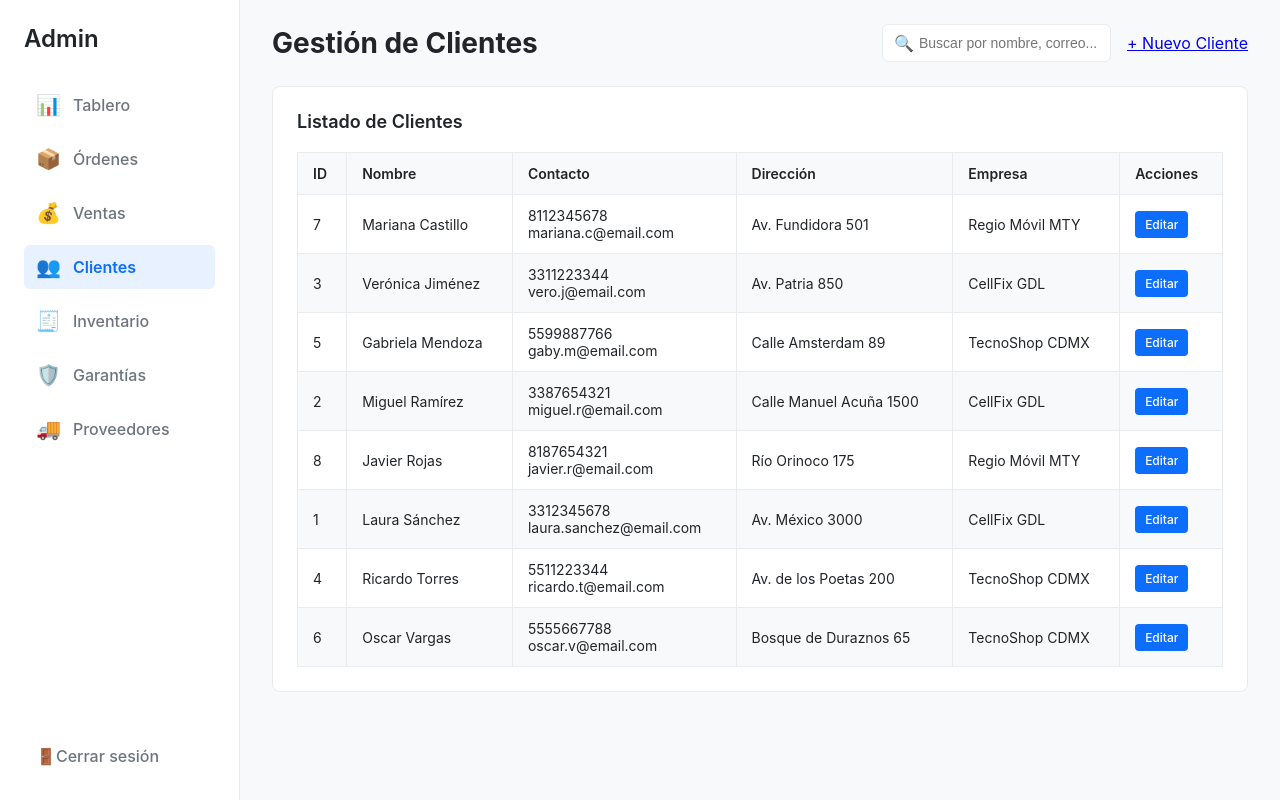
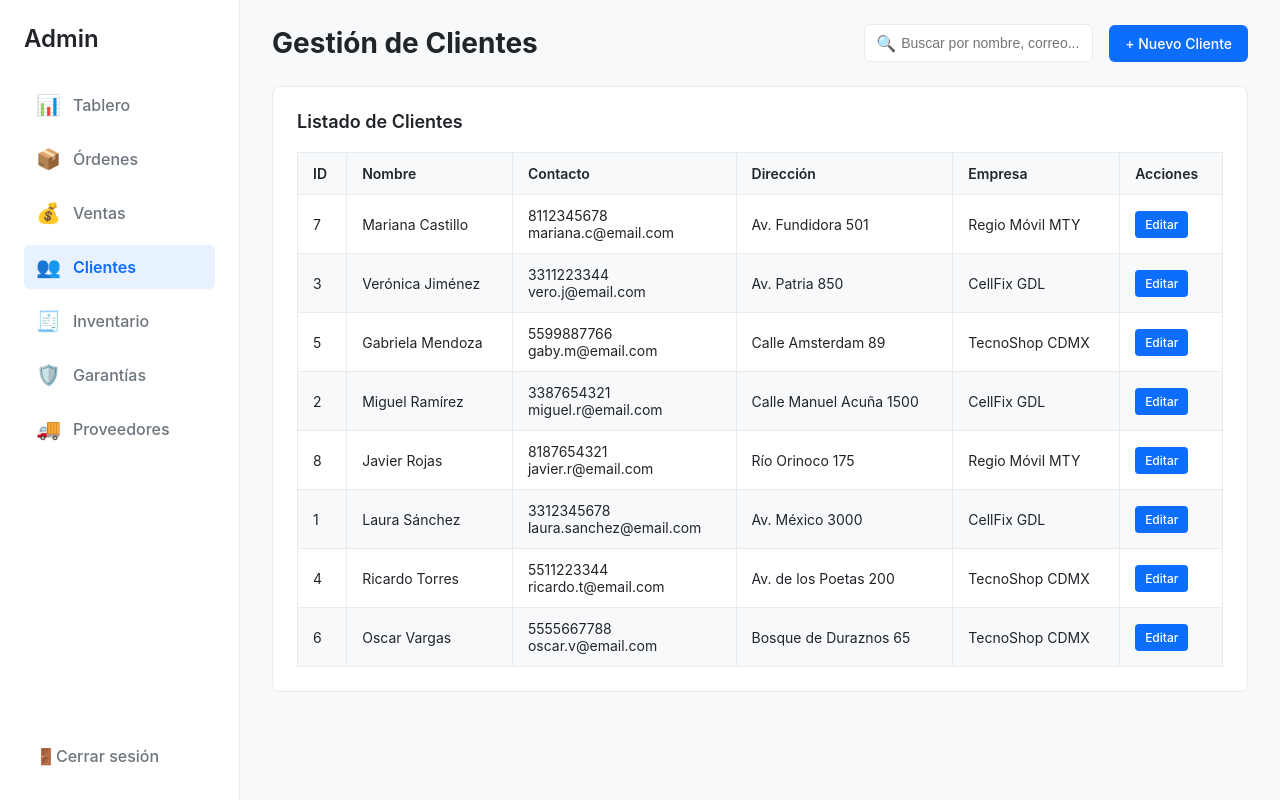
Before and after one commit to iZeroRe/Tecnomundo, a PHP site: page /admin/clientes.php in a window 1280 px wide. Run offline with PHP 8.4, Linux system fonts and the light colour scheme; the visitor is signed in with stand-in values (Sample User, id 1); data comes from the database, SQL or seed files in the repository.

Commit message:
camios de stilo

```diff
--- a/html/admin/clientes.php
+++ b/html/admin/clientes.php
@@ -138,6 +138,20 @@ try {
             transform: translateY(-50%);
             color: var(--color-texto-secundario);
         }
+        .btn-primary {
+             background-color: var(--color-primario);
+            color: var(--color-blanco);
+            border: none;
+            padding: 10px 16px;
+            border-radius: 6px;
+            font-weight: 500;
+            cursor: pointer;
+            font-size: 14px;
+            text-decoration: none; /* Esto quita el subrayado */
+        }
+.btn-primary:hover {
+    background-color: #0b5ed7;
+}
 
         /* Contenedor principal para la tabla */
         .card {
--- a/html/controllers/actualizar_cliente.php
+++ b/html/controllers/actualizar_cliente.php
@@ -55,7 +55,7 @@ $stmt->execute(([
 ]));
 $pdo->commit();
 // Mensaje de exito
-$_SESSION['success_message'] = "Actualizacion Exitosa" . htmlspecialchars($nombre) . " " . htmlspecialchars($apellido) . "' actualizado con éxito";
+$_SESSION['success_message'] = "Actualizacion Exitosa " . htmlspecialchars($nombre) . " " . htmlspecialchars($apellido) . "' actualizado con éxito";
 header('Location: ../admin/clientes.php');
 exit;
 }
```
